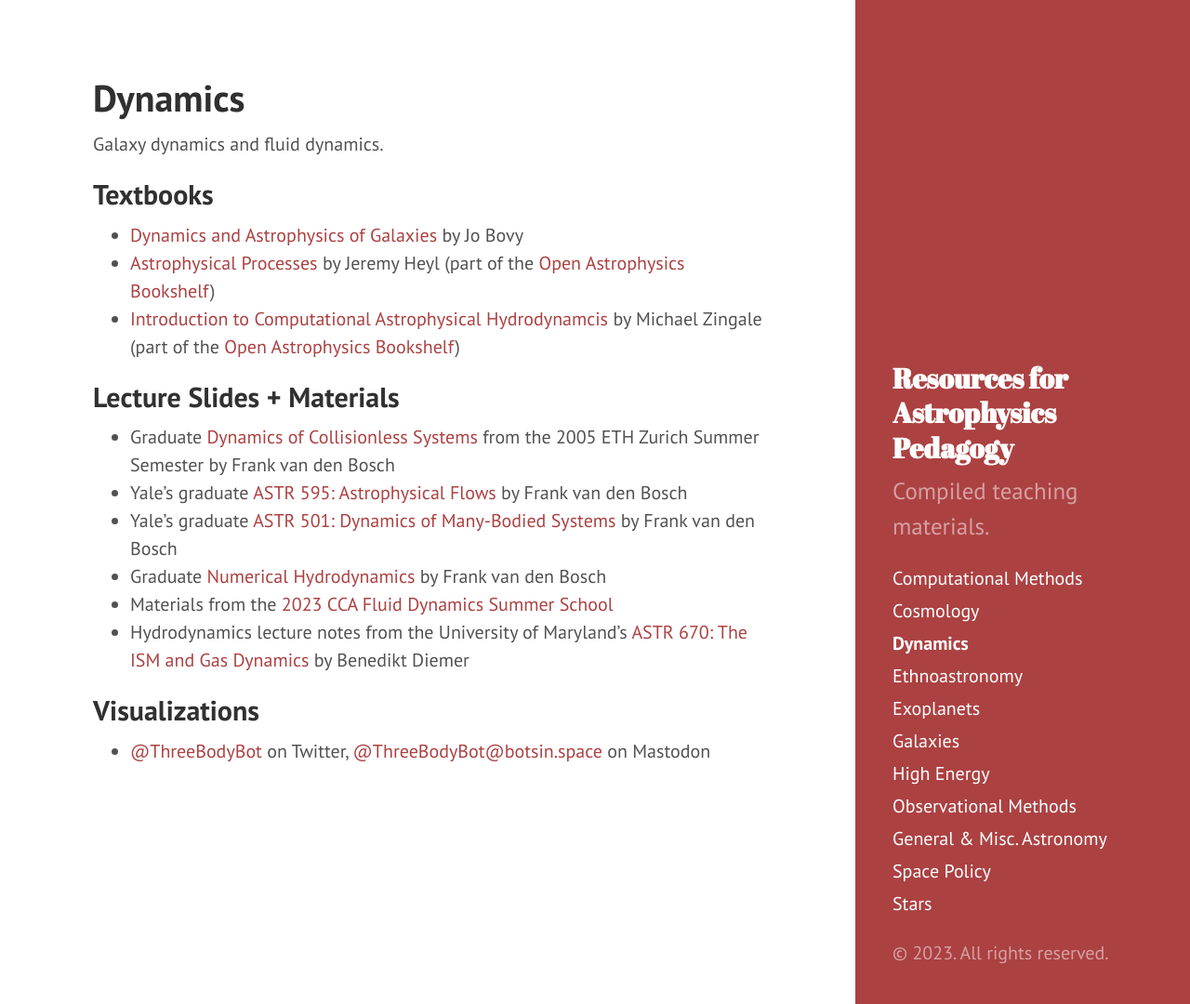
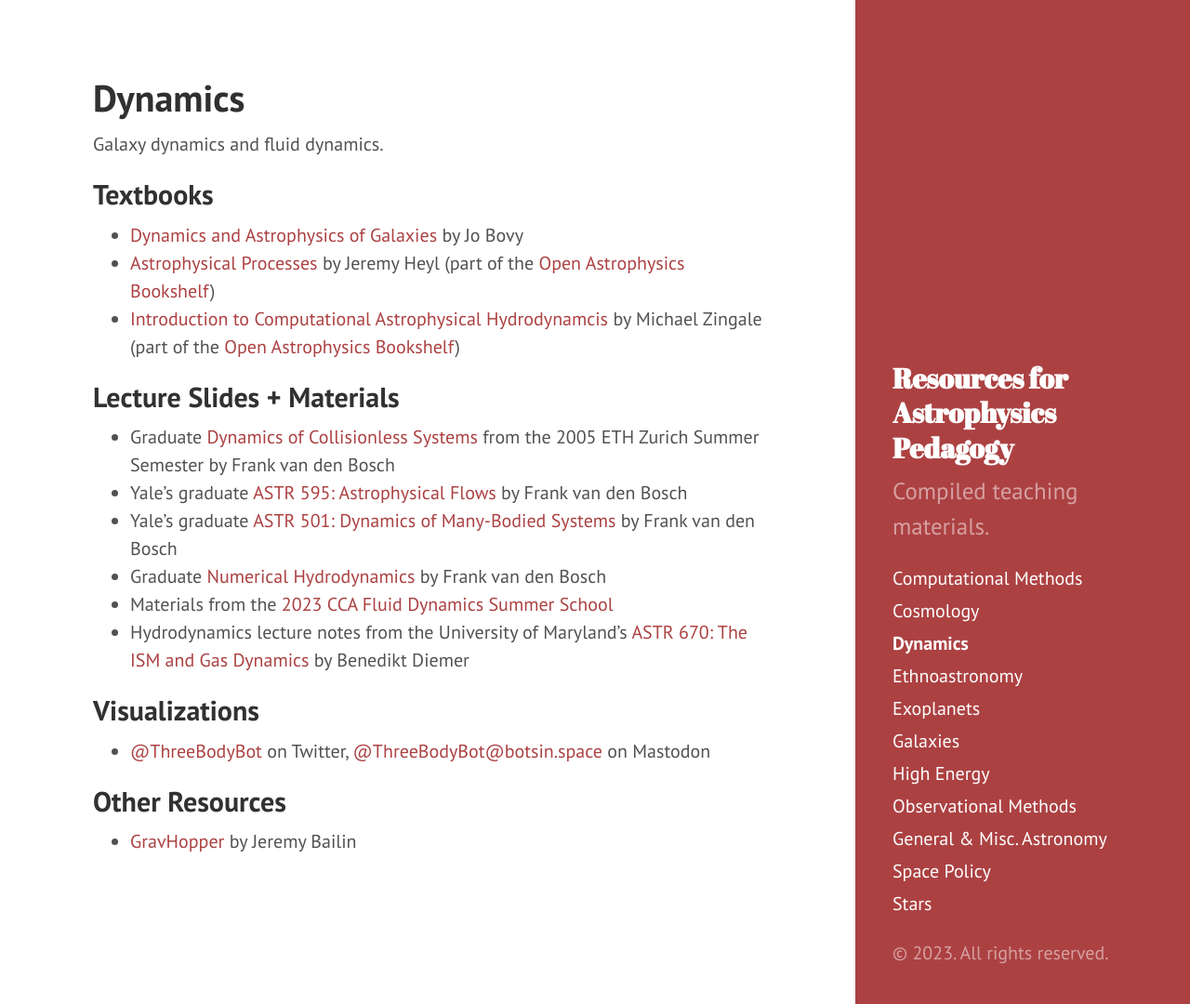
Before and after one commit to astroteaching/astroteaching.github.io, a Jekyll site: the page built from dynamics.md, in a window 1280 px wide and 1080 px high. Shown: the whole window at 93% size. Built offline with Jekyll 4.4.1, drawn with Linux system fonts in a browser that asks for light colours.

Commit message:
add gravhopper

```diff
--- a/dynamics.md
+++ b/dynamics.md
@@ -21,3 +21,6 @@ Galaxy dynamics and fluid dynamics.
 
 ## Visualizations
 - [@ThreeBodyBot](https://twitter.com/ThreeBodyBot){:target="_blank"} on Twitter, [@ThreeBodyBot@botsin.space](https://botsin.space/@ThreeBodyBot){:target="_blank"} on Mastodon
+
+## Other Resources
+- [GravHopper](https://gravhopper.readthedocs.io/en/latest/){:target="_blank"} by Jeremy Bailin
```
